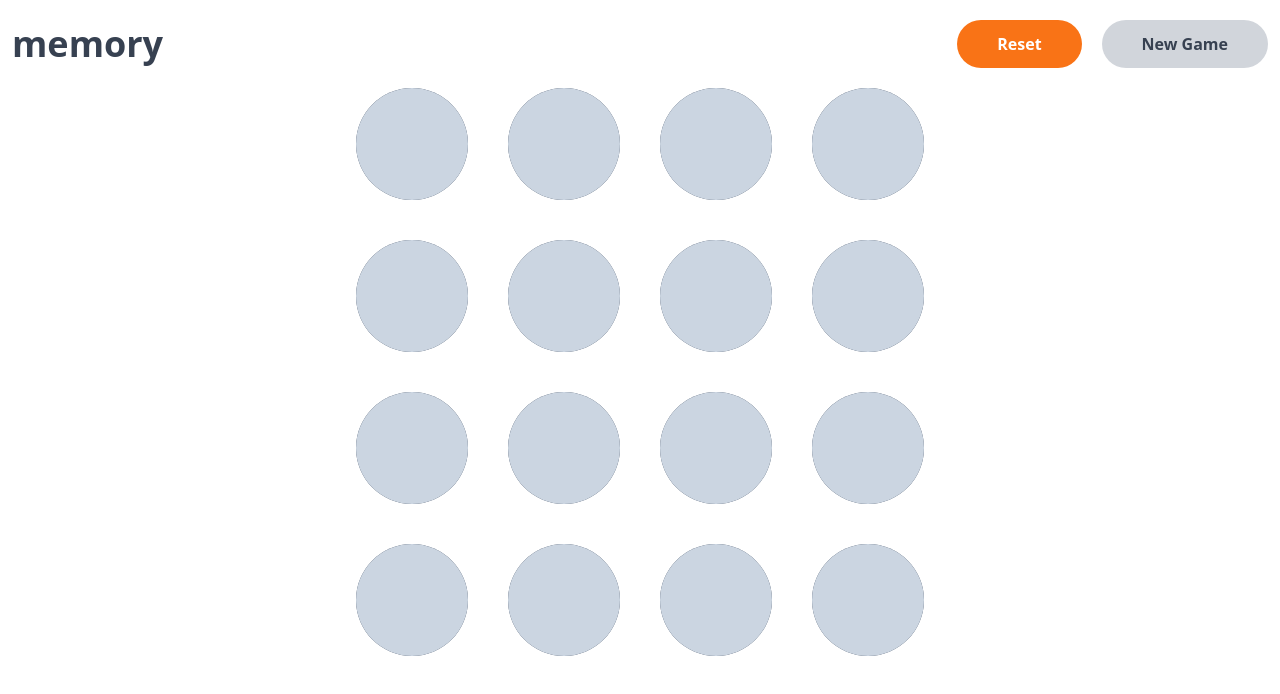
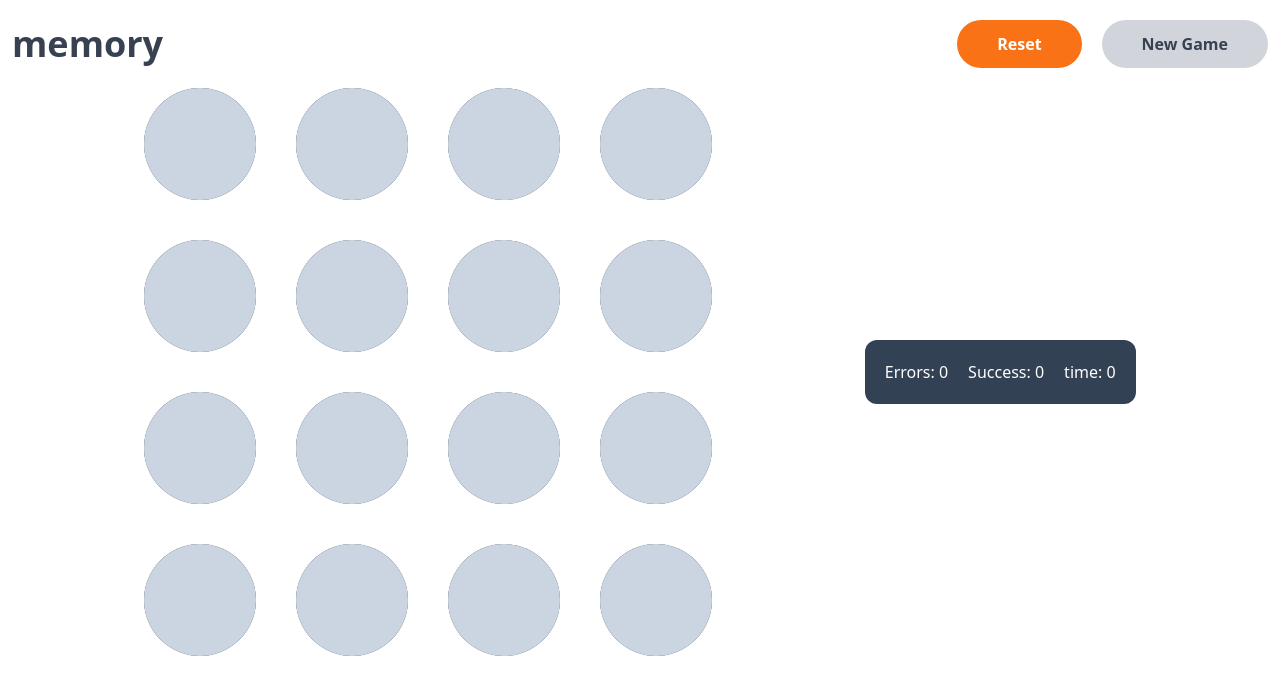
Before and after one commit to fjmg84/game-exercise-memory, a React (Vite) app: page / in a window 1280 px wide. Shown: the top 694 px of the page. Built offline with nearby package versions, Linux system fonts and the light colour scheme.

Commit message:
add statistics

```diff
--- a/src/App.jsx
+++ b/src/App.jsx
@@ -4,9 +4,17 @@ import { useEffect } from "react";
 import { generateNumbers } from "./utils/functions";
 import confetti from "canvas-confetti";
 import ListButton from "./components/list-buttons";
+import Statistics from "./components/statistics";
 
 function App() {
   const [numbers, setNumbers] = useState([]);
+  const [statistics, setStatistics] = useState({
+    errors: 0,
+    success: 0,
+    start: false,
+  });
+
+  console.log(numbers);
 
   // should load game
   useEffect(() => {
@@ -16,6 +24,7 @@ function App() {
   useEffect(() => {
     // if all numbers is show true so you win
     if (numbers.length > 0 && numbers.every((item) => item.show)) {
+      setStatistics((prev) => ({ ...prev, start: "stop" }));
       confetti({
         particleCount: 100,
         spread: 70,
@@ -31,6 +40,7 @@ function App() {
 
       setTimeout(() => {
         setNumbers(arrValues);
+        setStatistics((prev) => ({ ...prev, start: true }));
       }, 5000);
     }
 
@@ -43,6 +53,7 @@ function App() {
 
       // if the two numbers are not the some
       if (absValue1 !== absValue2) {
+        setStatistics((prev) => ({ ...prev, errors: prev.errors + 1 }));
         values.forEach((item) => {
           let index = arrayNumbers.findIndex(
             (number) => number.value === item.value
@@ -57,6 +68,7 @@ function App() {
 
       // if the two numbers are the some
       if (absValue1 === absValue2) {
+        setStatistics((prev) => ({ ...prev, success: prev.success + 1 }));
         values.forEach((item) => {
           let index = arrayNumbers.findIndex(
             (number) => number.value === item.value
@@ -119,7 +131,7 @@ function App() {
         </div>
       </nav>
 
-      <main className="flex items-center justify-center">
+      <main className="flex items-center justify-evenly flex-wrap gap-2">
         <section className="grid grid-rows-4 grid-cols-4 gap-10">
           {numbers.map((item, index) => {
             const { value } = item;
@@ -133,6 +145,14 @@ function App() {
             );
           })}
         </section>
+
+        <section>
+          <Statistics
+            errors={statistics.errors}
+            success={statistics.success}
+            start={statistics.start}
+          />
+        </section>
       </main>
     </div>
   );
--- a/src/components/list-buttons.jsx
+++ b/src/components/list-buttons.jsx
@@ -8,7 +8,7 @@ export default function ListButton({ disabled, handleClick, item }) {
         className={`
                 ${active && "top-36"}
                 ${show && "hidden"}
-                absolute bg-slate-300 text-white rounded-full w-28 h-28 font-extrabold text-4xl
+                absolute bg-slate-300 text-white rounded-full w-28 h-28 font-extrabold text-4xl transition-all duration-300 ease-linear
                 `}
       ></button>
 
--- /dev/null
+++ b/src/components/statistics.jsx
@@ -0,0 +1,23 @@
+import { useEffect } from "react";
+import { useState } from "react";
+
+export default function Statistics({ errors, success, start = false }) {
+  const [seconds, setSeconds] = useState(0);
+
+  console.log({ errors, success, start });
+
+  useEffect(() => {
+    let time = setTimeout(() => {
+      if (start) setSeconds(seconds + 1);
+    }, 1000);
+
+    return () => clearTimeout(time);
+  });
+  return (
+    <article className="bg-slate-700 text-white rounded-xl p-5 flex items-center justify-center gap-5">
+      <p>Errors: {errors}</p>
+      <p>Success: {success}</p>
+      <p>time: {seconds}</p>
+    </article>
+  );
+}
--- a/src/output.css
+++ b/src/output.css
@@ -584,6 +584,10 @@ video {
   grid-template-rows: repeat(4, minmax(0, 1fr));
 }
 
+.flex-wrap {
+  flex-wrap: wrap;
+}
+
 .items-center {
   align-items: center;
 }
@@ -596,8 +600,20 @@ video {
   justify-content: space-between;
 }
 
+.justify-around {
+  justify-content: space-around;
+}
+
+.justify-evenly {
+  justify-content: space-evenly;
+}
+
 .gap-10 {
   gap: 2.5rem;
+}
+
+.gap-2 {
+  gap: 0.5rem;
 }
 
 .gap-5 {
@@ -610,6 +626,10 @@ video {
 
 .rounded-full {
   border-radius: 9999px;
+}
+
+.rounded-xl {
+  border-radius: 0.75rem;
 }
 
 .bg-gray-300 {
@@ -630,6 +650,10 @@ video {
 .bg-slate-700 {
   --tw-bg-opacity: 1;
   background-color: rgb(51 65 85 / var(--tw-bg-opacity));
+}
+
+.p-5 {
+  padding: 1.25rem;
 }
 
 .px-10 {
@@ -685,12 +709,20 @@ video {
   transition-duration: 150ms;
 }
 
+.duration-300 {
+  transition-duration: 300ms;
+}
+
 .duration-500 {
   transition-duration: 500ms;
 }
 
 .ease-in-out {
   transition-timing-function: cubic-bezier(0.4, 0, 0.2, 1);
+}
+
+.ease-linear {
+  transition-timing-function: linear;
 }
 
 body {
--- a/src/utils/functions.js
+++ b/src/utils/functions.js
@@ -16,7 +16,7 @@ export const generateNumbers = () => {
         max: 20,
       });
 
-      if (!tempA.includes(number)) {
+      if (number !==0 && !tempA.includes(number)) {
         tempA.push(number);
         tempB.push(number * -1);
       }
```
